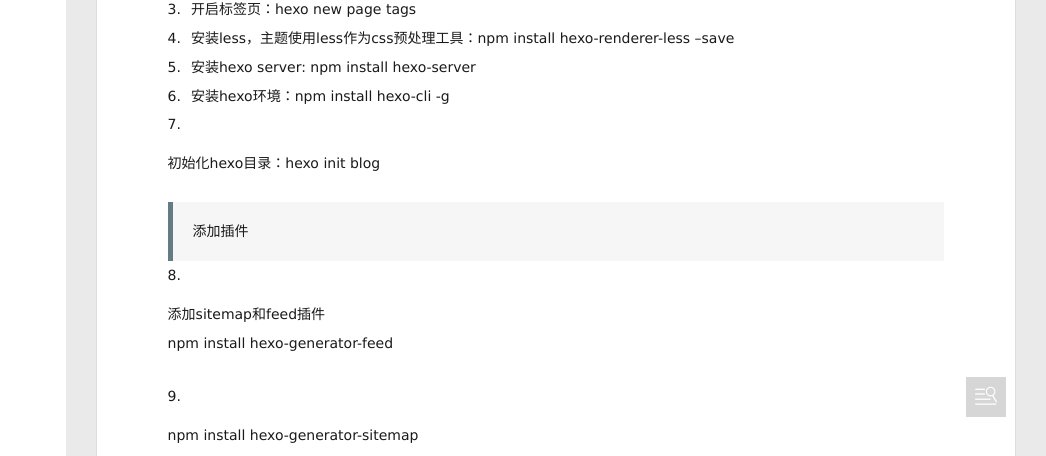
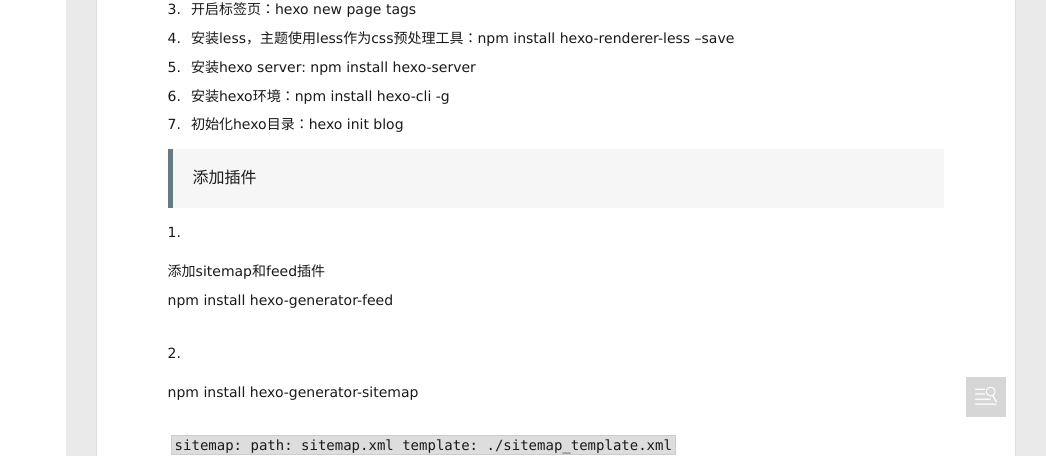
Before and after one commit to iwebwen/iwebwen.github.io, a plain HTML site: page 2017/07/27/hexo-git-save/index.html in a window 1280 px wide. Shown: the part 333-789 px from the top of the page, 234-1280 px from the left. Drawn offline with Linux system fonts and the light colour scheme; a script that the page names is missing.

Commit message:
Site updated: 2017-07-27 18:03:20

```diff
--- a/2017/07/27/hexo-git-save/index.html
+++ b/2017/07/27/hexo-git-save/index.html
@@ -15,7 +15,7 @@
 <meta property="og:site_name" content="Duke&#39;s Blog">
 <meta property="og:description" content="hexo部署的关键点 搭建和部署过程中出现的问题   hexo deploy 部署报错：npm install hexo-deployer-git –save 需要重新部署该 安装json-content，用于生成静态站点数据，提供搜索功能的数据源：npm install hexo-generator-json-content –save 开启标签页：hexo new page tags 安装le">
 <meta property="og:locale" content="zh-Hans">
-<meta property="og:updated_time" content="2017-07-27T09:58:47.644Z">
+<meta property="og:updated_time" content="2017-07-27T10:01:02.917Z">
 <meta name="twitter:card" content="summary">
 <meta name="twitter:title" content="hexo,git使用备份">
 <meta name="twitter:description" content="hexo部署的关键点 搭建和部署过程中出现的问题   hexo deploy 部署报错：npm install hexo-deployer-git –save 需要重新部署该 安装json-content，用于生成静态站点数据，提供搜索功能的数据源：npm install hexo-generator-json-content –save 开启标签页：hexo new page tags 安装le">
@@ -188,12 +188,13 @@
 <li>安装less，主题使用less作为css预处理工具：npm install hexo-renderer-less –save</li>
 <li>安装hexo server: npm install hexo-server</li>
 <li>安装hexo环境：npm install hexo-cli -g</li>
-<li><p>初始化hexo目录：hexo init blog</p>
+<li>初始化hexo目录：hexo init blog</li>
+</ol>
 <a id="more"></a>
 <blockquote>
 <p>添加插件</p>
 </blockquote>
-</li>
+<ol>
 <li><p>添加sitemap和feed插件<br> npm install hexo-generator-feed</p>
 </li>
 <li><p>npm install hexo-generator-sitemap</p>
@@ -469,11 +470,11 @@
           <ul class="article-tag-list" q-show="showTags">
 
               <li class="article-tag-list-item">
-                <a href="javascript:void(0)" class="js-tag color1">美好,生活</a>
+                <a href="javascript:void(0)" class="js-tag color4">北京,生活,流浪</a>
               </li>
 
               <li class="article-tag-list-item">
-                <a href="javascript:void(0)" class="js-tag color4">北京,生活,流浪</a>
+                <a href="javascript:void(0)" class="js-tag color1">美好,生活</a>
               </li>
 
             <div class="clearfix"></div>
```
Also changed, not shown: 2017/07/26/hello-world/index.html (+2 -2 lines), 2017/07/27/all-in-life/index.html (+2 -2 lines), 2017/07/27/git-sum/index.html (+2 -2 lines), 2017/07/27/some-good-life/index.html (+2 -2 lines), archives/2017/07/index.html (+2 -2 lines), archives/2017/index.html (+2 -2 lines), archives/index.html (+2 -2 lines), index.html (+4 -3 lines), tags/北京-生活-流浪/index.html (+2 -2 lines), tags/美好-生活/index.html (+2 -2 lines).
